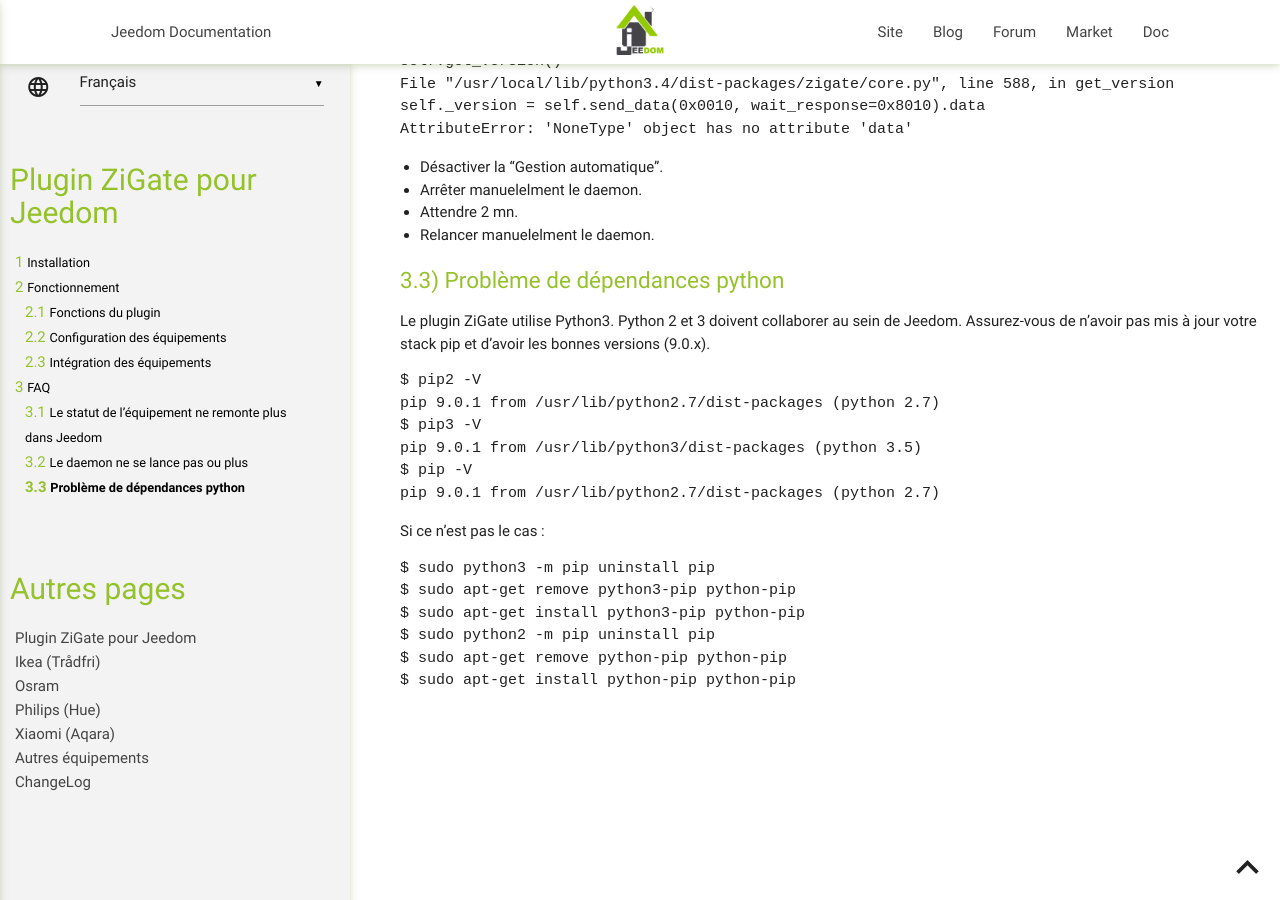
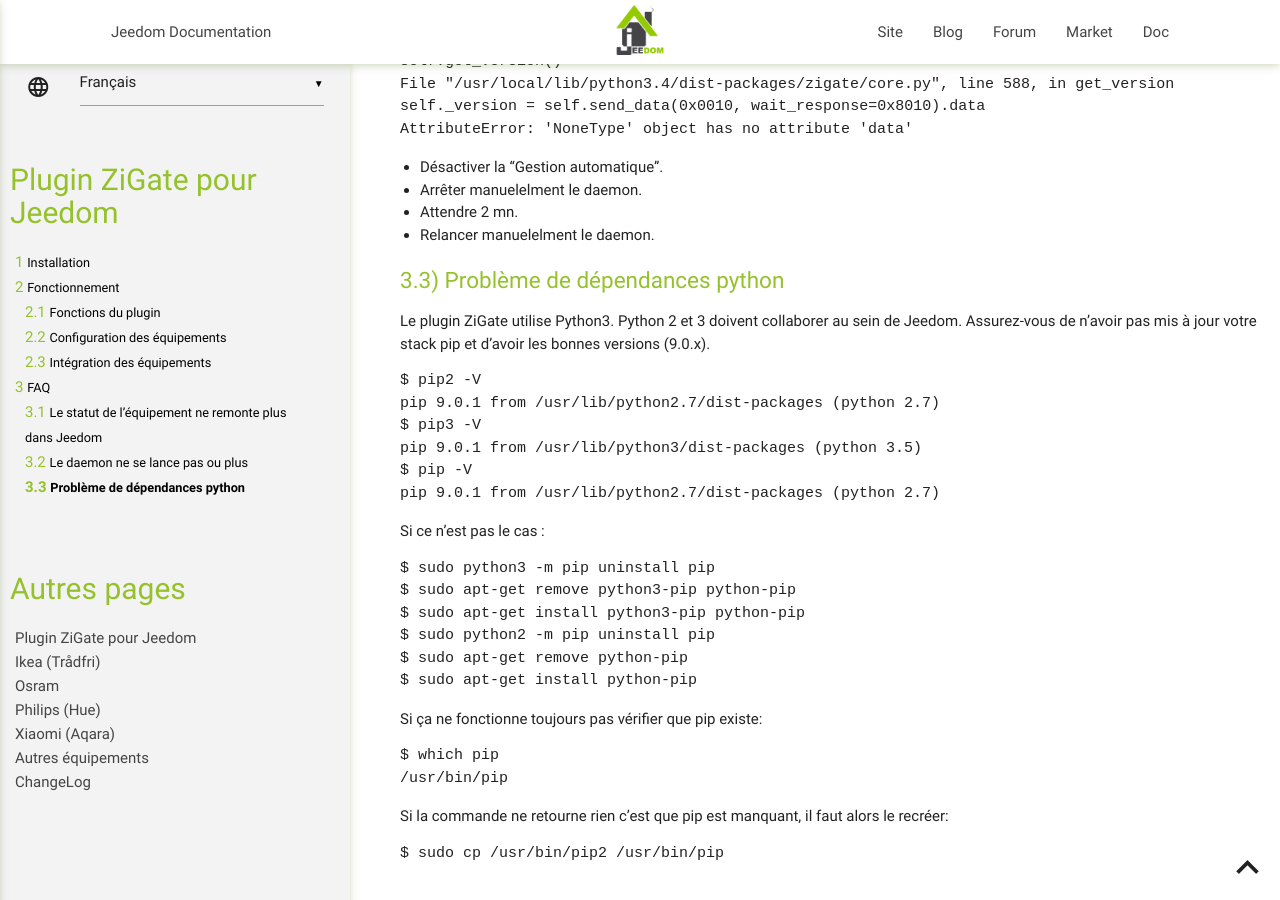
Before and after one commit to jeedom-zigate/jeedom-plugin-zigate, a Jekyll site: the page built from docs/fr_FR/index.md, in a window 1280 px wide and 900 px high, scrolled down 4033 px. Built offline with Jekyll 4.4.1, drawn with Linux system fonts in a browser that asks for light colours; our own code applies the rules of GitHub Pages for plain Markdown files.

Commit message:
Update pip fix

````diff
--- a/docs/fr_FR/index.md
+++ b/docs/fr_FR/index.md
@@ -138,6 +138,15 @@
 $ sudo apt-get remove python3-pip python-pip
 $ sudo apt-get install python3-pip python-pip
 $ sudo python2 -m pip uninstall pip
-$ sudo apt-get remove python-pip python-pip
-$ sudo apt-get install python-pip python-pip
+$ sudo apt-get remove python-pip
+$ sudo apt-get install python-pip
 ```
+Si ça ne fonctionne toujours pas vérifier que pip existe:
+```bash
+$ which pip
+/usr/bin/pip
+```
+Si la commande ne retourne rien c'est que pip est manquant, il faut alors le recréer:
+```bash
+$ sudo cp /usr/bin/pip2 /usr/bin/pip
+```
````
